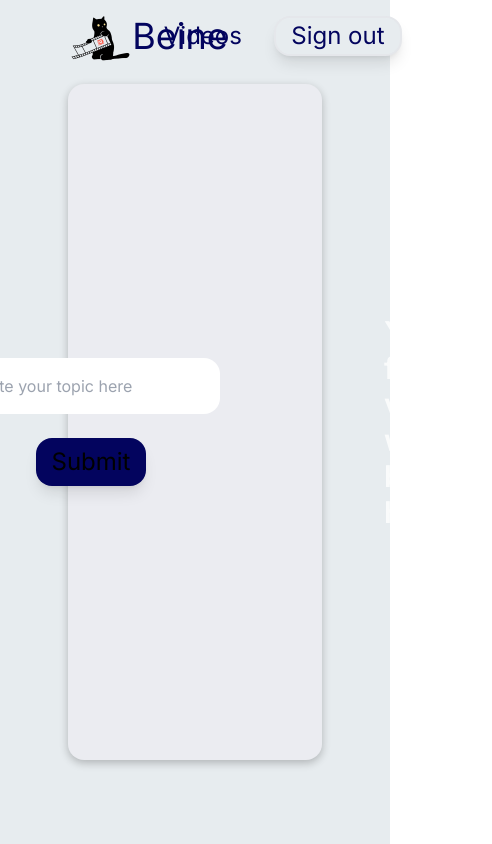
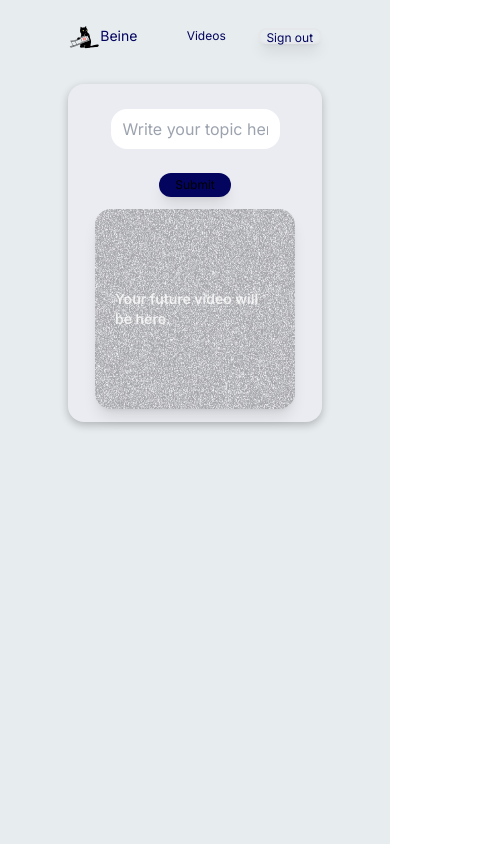
Before and after one commit to zHannur0/beine-client, a Next.js app: page /main in a window 390 px wide. Shown: the whole page, 492 px wide, since content can reach past the window. Built offline with nearby package versions, Linux system fonts and the light colour scheme.

Commit message:
added responsive design

```diff
--- a/src/app/main/page.js
+++ b/src/app/main/page.js
@@ -57,69 +57,74 @@ const Page = () => {
 
   return (
     <div className="flex flex-col items-center bg-[#e7ecef] bg-cover bg-center">
-      <div className='nav flex justify-between pt-5  pb-8 h-[10vh] w-[65vw] rounded-b-2xl'>
-        <div className='text-4xl text-[#03045e] flex items-center'>
-          <img src="logo2.png" className="w-16 h-16"></img>
+      <div className='nav flex justify-between pt-5 pb-8 h-[10vh] w-[65vw] rounded-b-2xl'>
+        <div className='text-4xl xs:text-sm text-[#03045e] flex items-center'>
+          <img src="logo2.png" className="w-16 h-16 xs:w-8 xs:h-8"></img>
           <h1>
             <Link href="/main"> Beine </Link>
           </h1>
         </div>
         <div className='flex justify-between items-center text-[#03045e]' >
-          <p className='text-2xl mr-8'>
+          <p className='text-2xl mr-8 xs:text-xs'>
             <Link href="/videos"> Videos </Link>
           </p>
-          <button className='text-2xl h-10 w-32 rounded-2xl border-2 bg-[#e7ecef] shadow-lg' onClick={signOut}>
+          <button className='text-2xl h-10 w-32 rounded-2xl border-2 bg-[#e7ecef] shadow-lg xs:text-xs xs:h-4 xs:w-16' onClick={signOut}>
             Sign out
           </button>
         </div>
       </div>
 
-      <div className="h-[80vh] flex justify-center items-center gap-52 w-[65vw] rounded-2xl shadow-[rgba(0,_0,_0,_0.24)_0px_3px_8px] bg-[#EBECF1]">
-
+      <div className="h-[80vh] flex justify-center items-center gap-16  w-[65vw] rounded-2xl shadow-[rgba(0,_0,_0,_0.24)_0px_3px_8px] bg-[#EBECF1] xs:flex-col xs:gap-0 xs:h-[40vh]">
+          {/*<div className="flex flex-col gap-2 w-[50%] justify-center items-center">*/}
+          {/*  <div>*/}
+          {/*    <p className="text-[#03045e] text-4xl w-[50%]">*/}
+          {/*      Enter a topic or question and get an answer in 1-2 minutes!*/}
+          {/*    </p>*/}
+          {/*  </div>*/}
             <div className="h-1/3 rounded-2xl flex flex-col justify-center gap-6 items-center">
-          <input className=" rounded-2xl w-3/3 h-1/4 p-3 bg-white text-black" placeholder="Write your topic here" onChange={e => setPrompt(e.target.value)}>
+              <input className=" rounded-2xl h-1/4 p-3 bg-white text-black xs:w-2/3 xs:h-[40px]" placeholder="Write your topic here" onChange={e => setPrompt(e.target.value)}>
               </input>
               {
                 !isLoading ? (
-              <button className="text-2xl py-2 px-4 rounded-2xl bg-[#03045e] shadow-lg" onClick={uploadVideo}>
+                        <button className="text-2xl py-2 px-4 rounded-2xl bg-[#03045e] shadow-lg xs:text-xs xs:py-1" onClick={uploadVideo}>
                           Submit
                         </button>
                     ) :
                     (
                         <span className="loading loading-ball loading-lg text-[#03045e]"></span>
                     )
-
               }
             </div>
+          {/*</div>*/}
+
 
         {
           videoUrl ? (
-            <div className="flex">
+            <div className="flex xs:flex-col-reverse">
 
                   <div className="flex flex-col justify-center mr-2">
-                <div className="w-[48px] h-[48px] bg-[#91C8E4] rounded-[50%] my-3">
-                    <img src="Frame.png" className = "w-[48px]  h-[48px]" alt="" />
-                </div>
+                {/*<div className="w-[48px] h-[48px] bg-[#91C8E4] rounded-[50%] my-3">*/}
+                {/*    <img src="Frame.png" className = "w-[48px]  h-[48px]" alt="" />*/}
+                {/*</div>*/}
                 <a href={videoUrl}><div className="w-[48px] h-[48px] bg-[#4682A9] rounded-[50%] flex justify-center items-center">
                  <img src="download.png" className="w-[26px] h-[26px]" alt="" />
                 </div>
-                <div className="w-[48px] h-[48px] bg-[#749BC2] rounded-[50%] my-3">
-                 <img src="Frame.png" className = "w-[48px]  h-[48px] transform rotate-180" alt="" />
-
+                </a>
+                {/*<div className="w-[48px] h-[48px] bg-[#749BC2] rounded-[50%] my-3">*/}
+                {/* <img src="Frame.png" className = "w-[48px]  h-[48px] transform rotate-180" alt="" />*/}
+                {/*</div>*/}
               </div>
-                </a>
-              </div>
-              <div className="w-[512px]  h-[512px] shadow-lg rounded-2xl relative">
+              <div className="w-[512px]  h-[512px] shadow-lg rounded-2xl relative xs:w-[200px] xs:h-[200px]">
                 <video src={videoUrl} controls className="w-full h-full rounded-2xl "></video>
               </div>
 
             </div>
 
           ) : (
-            <div className="w-[512px]  h-[512px] shadow-lg rounded-2xl relative">
+            <div className="w-[512px]  h-[512px] shadow-lg rounded-2xl relative xs:w-[200px] xs:h-[200px]">
               <img src="\accets\tv-static.gif" className="w-full h-full rounded-2xl opacity-30"></img>
               <div className="absolute top-0 left-0 w-full h-full flex items-center justify-center">
-                <span className="text-white text-3xl font-semibold  py-2 px-5 rounded-2xl opacity-80">Your future video will be here.</span>
+                <span className="text-white text-3xl font-semibold  py-2 px-5 rounded-2xl opacity-80 xs:text-sm">Your future video will be here.</span>
               </div>
             </div>
           )
--- a/tailwind.config.js
+++ b/tailwind.config.js
@@ -15,6 +15,9 @@ module.exports = {
       //     'back-gif': "url('/bgGif.gif')",
       //     'backcosmo': "url('/cosmo.jpg')",
       // },
+      screens: {
+        'xs':  {'max': '480px'},  // Customize the small screen breakpoint
+      }
     },
   },
   plugins: [require("daisyui")],
```
Lines whose indentation alone changed are shown as unchanged.
